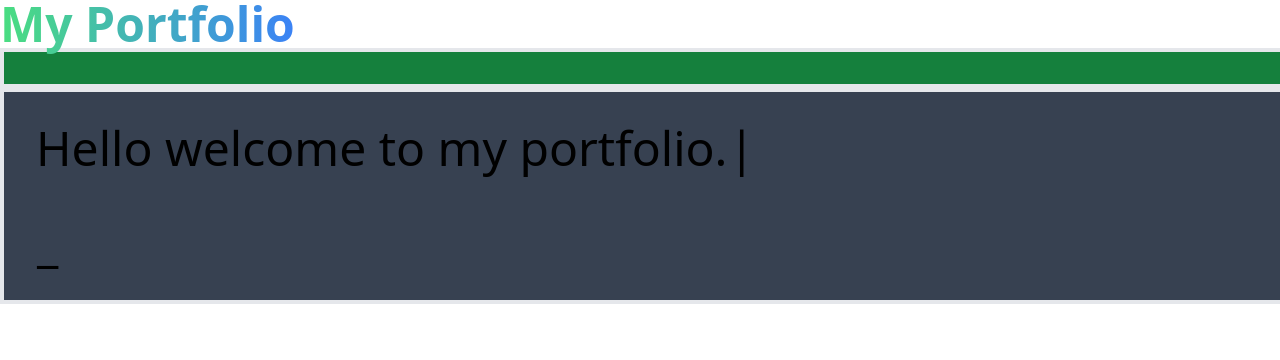
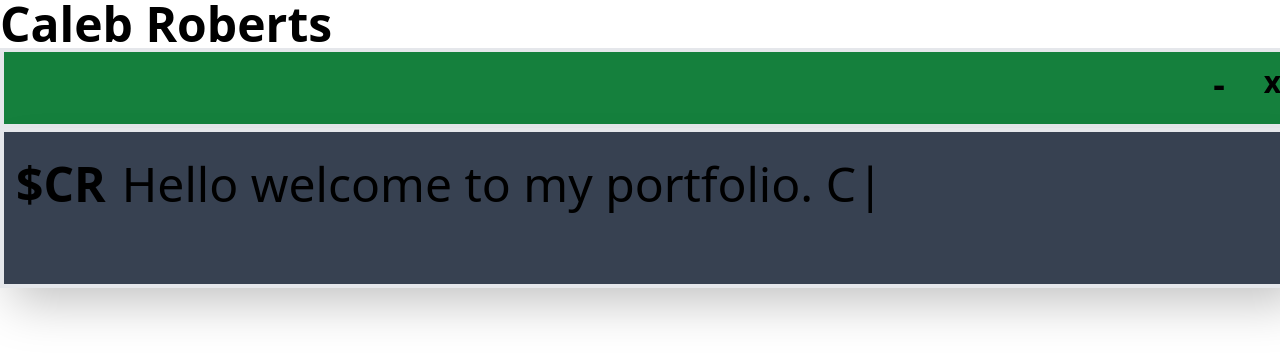
Before and after one commit to calebbbbs/portfolio, a React (Create React App) app in the folder frontend/: page / in a window 1280 px wide. Shown: the top 360 px of the page. Built offline with nearby package versions, Linux system fonts and the light colour scheme.

Commit message:
working on terminal setup for landing page

```diff
--- a/frontend/src/App.js
+++ b/frontend/src/App.js
@@ -1,9 +1,9 @@
-import Portfolio from './pages/Portfolio'
+import Landing from './pages/Portfolio'
 function App() {
   return (
     <>
       <div>
-        <Portfolio />
+        <Landing />
       </div>
     </>
   )
--- a/frontend/src/components/Enjoy.jsx
+++ b/frontend/src/components/Enjoy.jsx
@@ -4,7 +4,7 @@ function Enjoy() {
   return (
     <Typewriter
       onInit={(typewriter) => {
-        typewriter.changeCursor('_').pauseFor(5000).start().typeString('I hope you enjoy!').start()
+        typewriter.changeCursor(' ').pauseFor(5000).start().typeString('CR$ I hope you enjoy!').start()
       }}
     />
   )
--- a/frontend/src/components/Greeting.jsx
+++ b/frontend/src/components/Greeting.jsx
@@ -5,7 +5,7 @@ function Greeting() {
     <Typewriter
       onInit={(typewriter) => {
         typewriter
-          .typeString('Hello welcome to my portfolio.')
+          .typeString('Hello welcome to my portfolio. \n Check out my links below to find my github, socials and contact information!')
           .start()
       }}
     />
--- a/frontend/src/pages/Portfolio.jsx
+++ b/frontend/src/pages/Portfolio.jsx
@@ -1,29 +1,57 @@
 import Greeting from '../components/Greeting'
-import Enjoy from '../components/Enjoy'
+// import Enjoy from '../components/Enjoy'
 
-function Portfolio() {
+function Landing() {
   return (
     <>
       <section className='heading justify-center'>
         <header className='container mx-auto'>
-          <div className='text-5xl font-extrabold'>
-            <span className='bg-clip-text text-transparent bg-gradient-to-r from-green-400 to-blue-500'>
-            My Portfolio
-            </span>
-          </div>
+          <p className='text-5xl font-extrabold'>
+            Caleb Roberts
+            {/* <span className='bg-clip-text text-transparent bg-gradient-to-r from-green-400 to-blue-500'>
+
+            </span> */}
+          </p>
           {/* <h1 className='flex justify-center text-3xl'></h1> */}
         </header>
       </section>
       <section>
-        <div className="container mx-auto box-content h-45 w-45 p-4 border-4 bg-green-700">
+        <div className='container mx-auto grid justify-end box-content h-35 w-45 p-3 border-4 bg-green-700'>
+          <div className='top-right mb-2 grid justify-end content- grid-cols-3'>
+          <div className='hover:bg-slate-500'>
+              <span className='ml-6 h-6 w-6 text-4xl'>
+                <button classname='ml-6 h-6 w-6 text-4xl'>
+                  <strong>-</strong>
+                </button>
+              </span>
+            </div>
+            <div className=''>
+              <button className='ml-2 h-3 w-3'></button>
+            </div>
+            <div className='hover:bg-red-700'>
+              <span className=''>
+                <button className='h-6 w-6 text-3xl hover:bg-red-700'>
+                  <strong>{' '}x</strong>
+                </button>
+              </span>
+            </div>
+          </div>
         </div>
-        <div className="container mx-auto box-content h-45 w-45 p-4 border-4 bg-gray-700">
-        <div className='container mx-auto flex justify-left h-45 w-45 text-5xl'>
-          <span className='box-content h-45 w-45 p-4'>
-            <Greeting />
-            <br />
-            <Enjoy />
-          </span>
+        <div className='container mx-auto box-content h-35 w-45 p-3 border-4 bg-gray-700 shadow-2xl'>
+          {/* <div class="top mb-2 flex">
+          <div class="h-3 w-3 bg-red-500 rounded-full"></div>
+          <div class="ml-2 h-3 w-3 bg-orange-300 rounded-full"></div>
+          <div class="ml-2 h-3 w-3 bg-green-500 rounded-full"></div>
+      </div> */}
+          <div className='container mx-auto flex justify-left h-45 w-45 text-5xl'>
+            <p className='pt-4'>
+              <strong>$CR</strong>
+            </p>
+            <span className='box-content h-45 w-45 p-4 '>
+              <Greeting />
+              <br />
+              {/* <Enjoy /> */}
+            </span>
           </div>
         </div>
       </section>
@@ -37,4 +65,4 @@ function Portfolio() {
     </>
   )
 }
-export default Portfolio
+export default Landing
```
